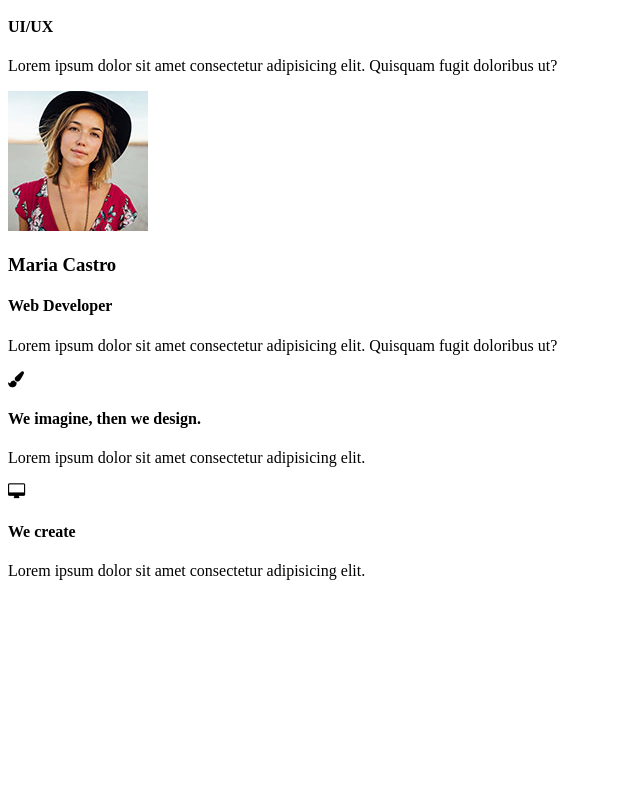
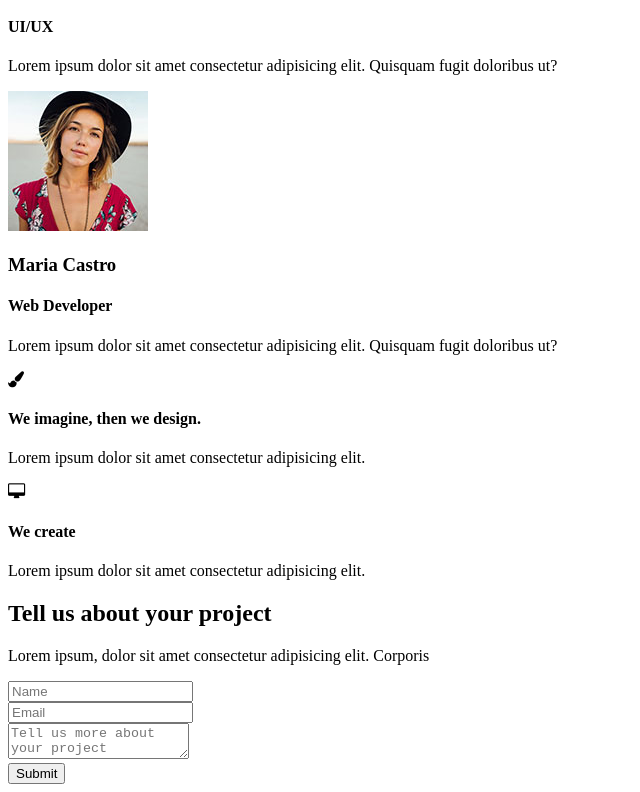
Before and after one commit to widzthedvloper/portfolioWJQ, a website: page index.html in a window 1280 px wide. Shown: the part 8087-8879 px from the top of the page, without its empty margins (0-640 px from the left). Before the commit the page ends 8683 px from the top, so only its background shows below. Drawn offline with Linux system fonts and the light colour scheme.

Commit message:
Add element for the contact section

```diff
--- a/index.html
+++ b/index.html
@@ -239,6 +239,34 @@
                 </div>
             </div>
         </section>
+
+        <!-- contact -->
+        <section class="contact" id="contact">
+            <div class="container">
+                <div class="container-form">
+                    <h2>Tell us about your project</h2>
+                    <p>Lorem ipsum, dolor sit amet consectetur adipisicing elit. Corporis</p>
+                    <form>
+                        <div>
+                            <input type="text" name="name" placeholder="Name">
+                        </div>
+                        <div>
+                            <input type="email" name="email" placeholder="Email">
+                        </div>
+                        <div>
+                            <textarea name="message" placeholder="Tell us more about your project"></textarea>
+                        </div>
+                        <div>
+                            <input type="submit" value="Submit">
+                        </div>
+                    </form>
+                </div>
+
+                <div class="photo">
+
+                </div>
+            </div>
+        </section>
     </main>
 </body>
 </html>
```
